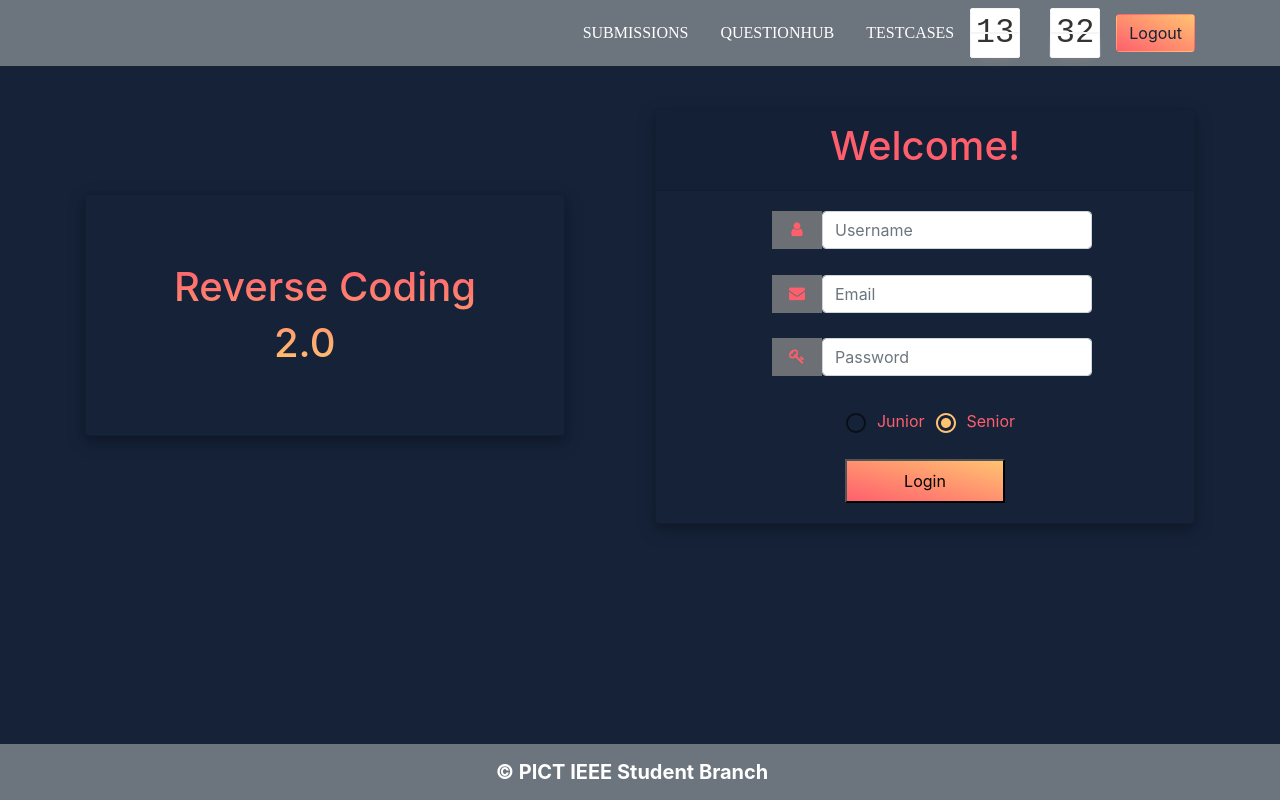
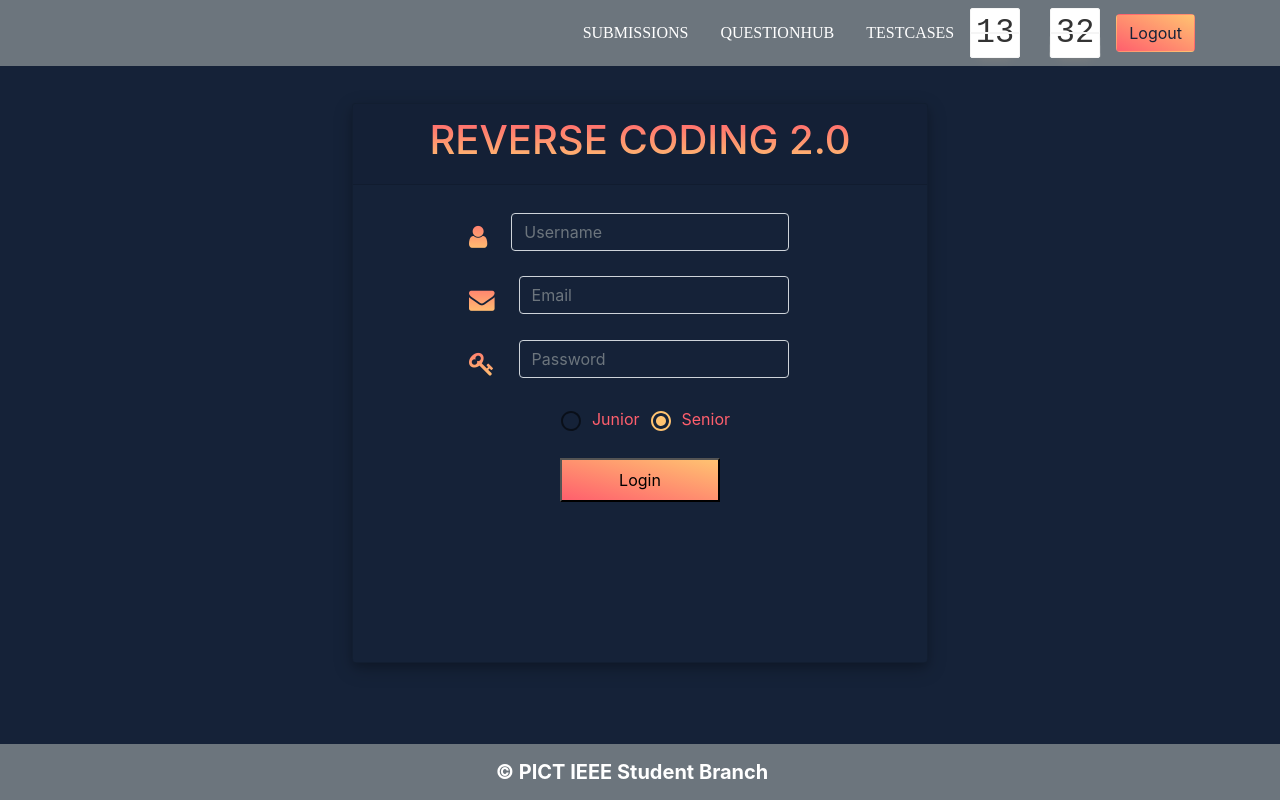
Before and after one commit to meghadandapat/CTD-RC2-Frontend, a React (Create React App) app: page / in a window 1280 px wide. Built offline with nearby package versions, Linux system fonts and the light colour scheme; a web font is replaced by a local one.

Commit message:
changes made to leaderboard and login page

```diff
--- a/src/components/Leaderboard/Leaderboard.css
+++ b/src/components/Leaderboard/Leaderboard.css
@@ -6,16 +6,19 @@ body{
   background-color: #031025;
   box-shadow: 0 4px 8px 0 rgba(0, 0, 0, 0.16), 0 6px 20px 0 rgba(0, 0, 0, 0.2);
   color: white;
+  height: 6vh;
 }
 .tablerow:nth-child(odd) {
   background-color: #152238;
   color: white;
   box-shadow: 0 1px 8px 0 rgba(0, 0, 0, 0.16), 0 6px 20px 0 rgba(0, 0, 0, 0.2);
+  height: 6vh;
 }
 
 .tabletitle{
   background-color: #6c6f74;
   color: #152238;
+  height: 5vh;
 }
 
 .leaderboard{
@@ -33,6 +36,8 @@ body{
 .leadertable {
   border-collapse: separate;
   border-spacing: 0 0.3em;
+  width: 100%;
+  height: 100%;
 }
 
 .data{
@@ -58,6 +63,12 @@ body{
 
 .tuser,.tscore,.trank{
   margin-top: 1.4em;
+}
+
+.userrank{
+  background-color: #6c6f74;
+  box-shadow: 0 1px 8px 0 rgba(0, 0, 0, 0.16), 0 6px 20px 0 rgba(0, 0, 0, 0.2);
+  color:white ;
 }
 
 .pagination {
--- a/src/components/Leaderboard/Leaderboard.js
+++ b/src/components/Leaderboard/Leaderboard.js
@@ -5,6 +5,7 @@ import React, { useState, useEffect } from 'react'
 import axios from 'axios'
 import ReactPaginate from 'react-paginate';
 import TitleLeader from "./TitleLeader";
+import UserRank from "./UserRank";
 
 const Leaderboard = () => {
     const [data, setData] = useState([
@@ -32,7 +33,7 @@ const Leaderboard = () => {
                         data.rank%2!==0 && <tr className="tablerow"><LeaderRow data={data}/></tr> ||
                         data.rank%2!==0 || <tr className="tablerow"><LeaderRow data={data} /></tr>
                     ))}
-
+                <UserRank/>
             </Table>
             <ReactPaginate
                 previousLabel={"previous"}
--- /dev/null
+++ b/src/components/Leaderboard/UserRank.js
@@ -0,0 +1,36 @@
+import './Leaderboard.css';
+const UserRank = () => {
+    return (
+        <div className="userrank">
+            <td>
+                <p className="data">Rank</p>
+            </td>
+            <td>
+                <p className="datauser">Username</p>
+            </td>
+            <td>
+                <p className="data">Q1</p>
+            </td>
+            <td>
+                <p className="data">Q2</p>
+            </td>
+            <td>
+                <p className="data">Q3</p>
+            </td>
+            <td>
+                <p className="data">Q4</p>
+            </td>
+            <td>
+                <p className="data">Q5</p>
+            </td>
+            <td>
+                <p className="data">Q6</p>
+            </td>
+            <td>
+                <p className="datascore">Total</p>
+            </td>
+        </div>
+     );
+}
+
+export default UserRank;
--- a/src/components/Login/Login.css
+++ b/src/components/Login/Login.css
@@ -90,6 +90,20 @@
 }
 
 .head {
+
+  text-align: center;
+  margin-left: 6rem;
+  width: 20em;
+  display: -ms-flexbox;
+  display: flex;
+  margin-bottom: 1.6em;
+  outline: none;
+  background: none;
+  margin-top: 1vh;
+}
+
+.head1 {
+
   text-align: center;
   margin-left: 6rem;
   width: 20em;
@@ -98,20 +112,14 @@
   margin-bottom: 1.6em;
 }
 
-.head1 {
+.head2 {
+
+  text-align: center;
   margin-left: 6rem;
   width: 20em;
   display: -ms-flexbox;
   display: flex;
-  margin-bottom: 1.6em;
-}
-
-.head2 {
-  margin-left: 6rem;
-  width: 20em;
-  display: -ms-flexbox;
-  display: flex;
-  margin-bottom: 1.6em;
+  margin-bottom: 1.4em;
 }
 
 .wid {
@@ -119,25 +127,39 @@
   padding: 0.5em;
   background-image: linear-gradient(to top right, #ff5f6d 0%, #ffc371 100%);
   cursor: pointer;
+  align-items: center;
 }
 
-.form-control:focus {
+/*.form-control:focus {
   border: 2px solid black;
+}*/
+
+.icon {
+  padding-right: 3vh;
+  padding-top: 1.5vh;
+  background: #6c6f74;
+  background: -webkit-linear-gradient(#ff5f6d, #ffc371);
+    -webkit-background-clip: text;
+    -webkit-text-fill-color:transparent;
+  text-align: center;
+  font-size: 3.2vh;
+
 }
 
-.icon {
-  padding: 10px;
-  background: #6c6f74;
-  color: #ff5f6d 0%, #ffc371 100%;
-  min-width: 50px;
-  text-align: center;
+.fields{
+  background-color: #152238;
 }
 
 .login-card {
-  margin-top: 2.7em;
+  margin-top: 2.3em;
   box-shadow: 0 4px 8px 0 rgba(0, 0, 0, 0.16), 0 6px 20px 0 rgba(0, 0, 0, 0.2);
   background-color: #152238;
   color: #ff5f6d;
+  margin-left: auto;
+  margin-right: auto;
+  height: 70vh;
+  width:45vw;
+  justify-content: center;
 }
 
 
@@ -154,19 +176,14 @@
 }
 
 
-.rc2Title{
+.rc2title{
   background: -webkit-linear-gradient(#ff5f6d, #ffc371);
     -webkit-background-clip: text;
     -webkit-text-fill-color:transparent;
-
-  margin-top: 3em;
-  margin-bottom: 3em;
-
+  /* color:white; */
 }
 
-.rc2Title2{
-  margin-left: 2.5em;
-}
+
 
 
 .mid {
@@ -176,5 +193,6 @@
 
 .radio {
   color: #ff5f6d 0%, #ffc371 100%;
-  margin-bottom: 15px;
+  margin-bottom: 2vh;
+  align-items:center;
 }
--- a/src/components/Login/Login.js
+++ b/src/components/Login/Login.js
@@ -9,20 +9,9 @@ import illusion from '../assets/illusion.jpg';
        return(
       <React.Fragment>
         <div class= "container">
-         <div class="row dbox">
-           <div class="col-sm-6 cbox">
-              <div className="card illustration">
-              <div className="card-body">
-                <div className="rc2Title">
-                  <h1 className="rc2Title1">Reverse Coding </h1>
-                  <h1 className="rc2Title2">2.0</h1>
-                </div>
-             </div>
-             </div></div>
-           <div class="col-sm-6 cbox">
+
            <User/>
-           </div>
-           </div>
+
          </div>
       </React.Fragment>
      )
--- a/src/components/Login/User.js
+++ b/src/components/Login/User.js
@@ -24,12 +24,12 @@ const User = () => {
         <div className="login">
         <div className="card login-card">
               <div className="card-header mid">
-                <h1>Welcome!</h1></div>
+                <h1 className="rc2title">REVERSE CODING 2.0</h1></div>
                  <div className="card-body">
                          <form action="" className="main">
                                  <div class="input-container head">
                                    <i class="fa fa-user icon"></i>
-                        <input type="required" class="form-control" name="name" id="name" placeholder= "Username" value={name} onChange = {
+                        <input type="required" name="name" className="form-control fields" id="name" placeholder= "Username" value={name} onChange = {
                         (e) => setName(e.target.value)
                     }></input>
                     </div>
@@ -37,7 +37,7 @@ const User = () => {
                      <div class="input-container head1">
                           <i class="fa fa-envelope icon"></i>
                     <label htmlFor="email"></label>
-                    <input class='fas fa-envelope-open' type="text" name="email"  class="form-control" id="email" placeholder= "Email" value={email} onChange = {
+                    <input class='fas fa-envelope-open' type="text" name="email" className="form-control fields" id="email" placeholder= "Email" value={email} onChange = {
                         (e) => setEmail(e.target.value)}></input>
                         </div>
                     </div>
@@ -49,7 +49,7 @@ const User = () => {
                           <i class="fa fa-key icon"></i>
 
                     <label htmlFor="password"></label>
-                    <input type="password" name="password" class="form-control" id="password" placeholder= "Password"  autoComplete="off" value={password}
+                    <input type="password" name="password" className="form-control fields" id="password" placeholder= "Password"  autoComplete="off" value={password}
                     onChange = {
                         (e) => setPassword(e.target.value)}></input>
                         </div>
```
